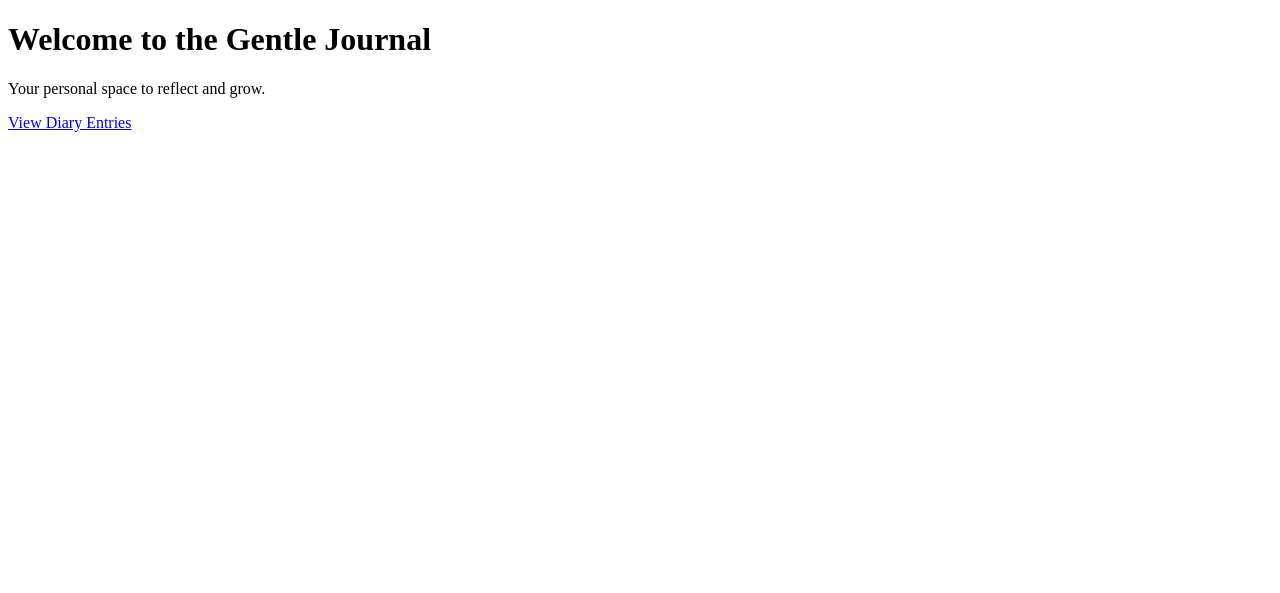
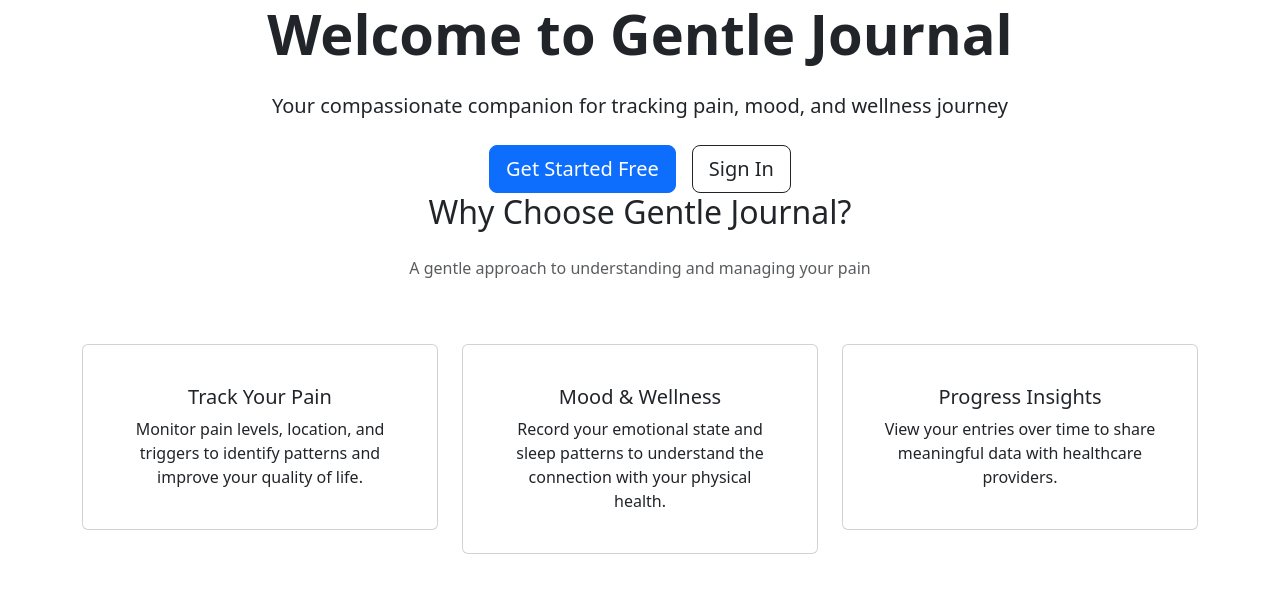
Before and after one commit to AC-dev16/the-gentle-journal, a Django app: page / in a window 1280 px wide. Shown: the top 593 px of the page. Run offline with Django 4.2, Linux system fonts and the light colour scheme.

Commit message:
Refactor homepage template to enhance user experience; add base template structure and improve content layout

```diff
--- a/diary_entries/templates/diary_entries/homepage.html
+++ b/diary_entries/templates/diary_entries/homepage.html
@@ -1,13 +1,75 @@
-<!DOCTYPE html>
-<html lang="en">
-<head>
-    <meta charset="UTF-8">
-    <meta name="viewport" content="width=device-width, initial-scale=1.0">
-    <title>Document</title>
-</head>
-<body>
-    <h1>Welcome to the Gentle Journal</h1>
-    <p>Your personal space to reflect and grow.</p>
-    <a href="{% url 'diary_entry_list' %}">View Diary Entries</a>
-</body>
-</html>
+{% extends 'base.html' %}
+{% load static %}
+
+{% block content %}
+
+    <!-- Hero Section -->
+    <div class="hero-section text-center">
+        <div class="container">
+            <h1 class="display-4 fw-bold mb-4">Welcome to Gentle Journal</h1>
+            <p class="lead mb-4">Your compassionate companion for tracking pain, mood, and wellness journey</p>
+            {% if not user.is_authenticated %}
+                <div class="d-flex justify-content-center gap-3">
+                    <a href="" class="btn btn-primary btn-lg">
+                        <i class="bi bi-person-plus"></i> Get Started Free
+                    </a>
+                    <a href="" class="btn btn-outline-dark btn-lg">
+                        <i class="bi bi-box-arrow-in-right"></i> Sign In
+                    </a>
+                </div>
+            {% else %}
+                <div class="d-flex justify-content-center gap-3">
+                    <a href="" class="btn btn-primary btn-lg">
+                        <i class="bi bi-speedometer2"></i> Go to Dashboard
+                    </a>
+                    <a href="" class="btn btn-outline-dark btn-lg">
+                        <i class="bi bi-journal-text"></i> View My Entries
+                    </a>
+                </div>
+            {% endif %}
+        </div>
+    </div>
+
+    <!-- Features Section -->
+    <div class="container">
+        <div class="row text-center mb-5">
+            <div class="col-12">
+                <h2 class="mb-4">Why Choose Gentle Journal?</h2>
+                <p class="text-muted">A gentle approach to understanding and managing your pain</p>
+            </div>
+        </div>
+
+        <div class="row g-4">
+            <div class="col-md-4">
+                <div class="card feature-card text-center p-4">
+                    <div class="card-body">
+                        <i class="bi bi-heart-pulse feature-icon"></i>
+                        <h5 class="card-title">Track Your Pain</h5>
+                        <p class="card-text">Monitor pain levels, location, and triggers to identify patterns and improve your quality of life.</p>
+                    </div>
+                </div>
+            </div>
+
+            <div class="col-md-4">
+                <div class="card feature-card text-center p-4">
+                    <div class="card-body">
+                        <i class="bi bi-emoji-smile feature-icon"></i>
+                        <h5 class="card-title">Mood & Wellness</h5>
+                        <p class="card-text">Record your emotional state and sleep patterns to understand the connection with your physical health.</p>
+                    </div>
+                </div>
+            </div>
+
+            <div class="col-md-4">
+                <div class="card feature-card text-center p-4">
+                    <div class="card-body">
+                        <i class="bi bi-graph-up feature-icon"></i>
+                        <h5 class="card-title">Progress Insights</h5>
+                        <p class="card-text">View your entries over time to share meaningful data with healthcare providers.</p>
+                    </div>
+                </div>
+            </div>
+        </div>
+    </div>
+
+{% endblock %}
--- a/templates/base.html
+++ b/templates/base.html
@@ -0,0 +1,23 @@
+{% load static %}
+
+<!DOCTYPE html>
+<html lang="en">
+<head>
+    <meta charset="UTF-8">
+    <meta name="viewport" content="width=device-width, initial-scale=1.0">
+    <!-- Bootstrap CSS -->
+    <link href="https://cdn.jsdelivr.net/npm/bootstrap@5.3.8/dist/css/bootstrap.min.css" rel="stylesheet" integrity="sha384-sRIl4kxILFvY47J16cr9ZwB07vP4J8+LH7qKQnuqkuIAvNWLzeN8tE5YBujZqJLB" crossorigin="anonymous">
+    <!-- Custom CSS -->
+    <link rel="stylesheet" href="{% static 'css/styles.css' %}">
+    <title>Document</title>
+</head>
+<body>
+    {% block content %}
+        <!-- Content goes here -->
+    {% endblock %}
+
+</body>
+<!-- Bootstrap JS Bundle -->
+<script src="https://cdn.jsdelivr.net/npm/bootstrap@5.3.8/dist/js/bootstrap.bundle.min.js" integrity="sha384-FKyoEForCGlyvwx9Hj09JcYn3nv7wiPVlz7YYwJrWVcXK/BmnVDxM+D2scQbITxI" crossorigin="anonymous"></script>
+
+</html>
--- a/the_gentle_journal/settings.py
+++ b/the_gentle_journal/settings.py
@@ -132,6 +132,7 @@ USE_TZ = True
 # https://docs.djangoproject.com/en/4.2/howto/static-files/
 
 STATIC_URL = 'static/'
+STATICFILES_DIRS = [os.path.join(BASE_DIR, 'static')]
 
 # Default primary key field type
 # https://docs.djangoproject.com/en/4.2/ref/settings/#default-auto-field
```
